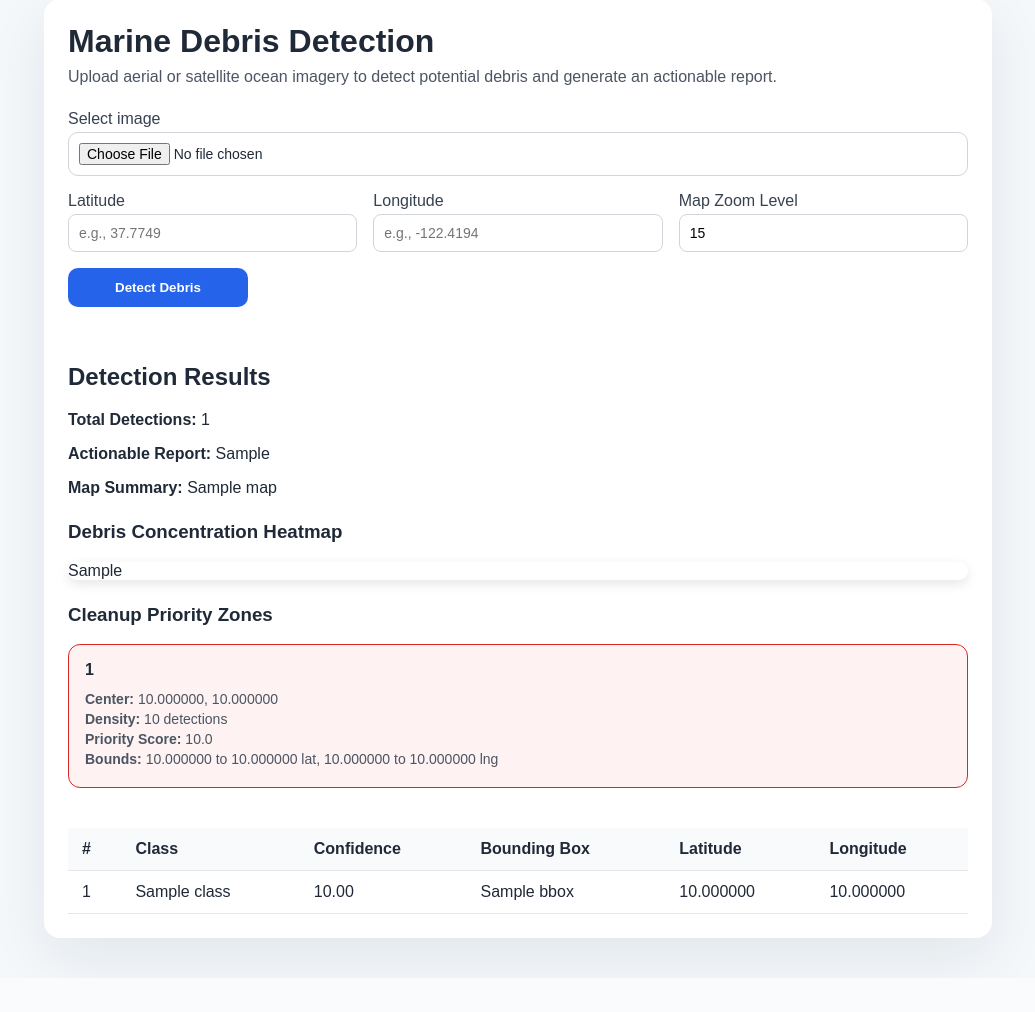
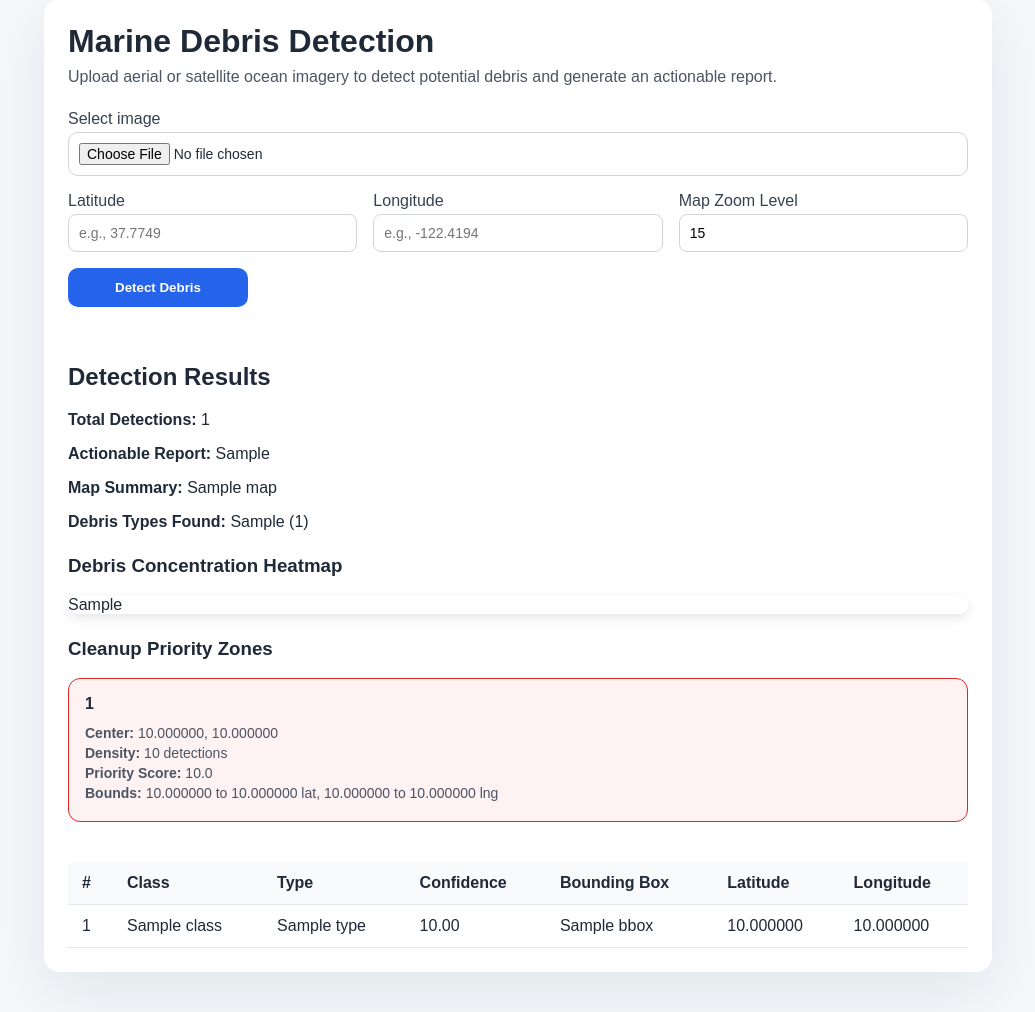
Before and after one commit to saimehul008-sudo/Marine-Debris-Detection, a Flask app: template backend/templates/index.html in a window 1280 px wide. Shown: the part 41-1053 px from the top of the page, without its empty margins (122-1157 px from the left). Before the commit the page ends 1011 px from the top, so only its background shows below. Run offline with Flask 3, Linux system fonts and the light colour scheme; the template is opened without the code that fills it: most values are stand-ins (such as "Sample title", 1, 10 or a date in 2020).

Commit message:
third commit

```diff
--- a/backend/app.py
+++ b/backend/app.py
@@ -58,6 +58,7 @@ def index():
 
                 detections = []
                 detection_coords = []
+                debris_type_counts = {}
 
                 height, width = image_np.shape[:2]
 
@@ -71,8 +72,12 @@ def index():
                         pixel_lat = lat - (y / height) * 0.01  # Rough approximation
                         pixel_lng = lng + (x / width) * 0.01   # Rough approximation
 
+                        debris_type = classify_debris(area, w, h)
+                        debris_type_counts[debris_type] = debris_type_counts.get(debris_type, 0) + 1
+
                         detections.append({
                             "class": "potential_debris",
+                            "type": debris_type,
                             "confidence": 0.75,
                             "bbox": [x, y, x + w, y + h],
                             "latitude": pixel_lat,
@@ -97,6 +102,7 @@ def index():
                 results = {
                     "total_detections": len(detections),
                     "detections": detections,
+                    "types_found": debris_type_counts,
                     "map": f"Detected {len(detections)} debris items in area centered at {lat}, {lng}",
                     "actionable_report": f"Detected {len(detections)} potential debris items. {len(priority_zones) if priority_zones else 0} priority zones identified for cleanup.",
                     "heatmap_available": heatmap_html is not None,
@@ -106,6 +112,20 @@ def index():
                 error = f"Unable to process the image: {exc}"
 
     return render_template("index.html", results=results, error=error, heatmap_html=heatmap_html, priority_zones=priority_zones)
+
+def classify_debris(area, width, height):
+    """Classify debris into a rough type based on size and shape."""
+    aspect_ratio = width / height if height > 0 else 1
+    if area > 2000 and aspect_ratio > 1.5:
+        return "plastic_container"
+    if area > 1500 and aspect_ratio < 0.6:
+        return "fishing_net"
+    if area > 800:
+        return "wood_fragment"
+    if area > 300:
+        return "plastic_fragment"
+    return "general_debris"
+
 
 def generate_heatmap(detection_coords, center_lat, center_lng, zoom):
     """Generate a folium heatmap with debris concentration overlay"""
@@ -205,6 +225,7 @@ def export_geojson():
                 geometry=geojson.Point((detection["longitude"], detection["latitude"])),
                 properties={
                     "class": detection.get("class", "debris"),
+                    "type": detection.get("type", "unknown"),
                     "confidence": detection.get("confidence", 0.0),
                     "area": detection.get("area", 0),
                     "bbox": detection.get("bbox", [])
--- a/backend/templates/index.html
+++ b/backend/templates/index.html
@@ -47,6 +47,13 @@
         <p><strong>Total Detections:</strong> {{ results.total_detections }}</p>
         <p><strong>Actionable Report:</strong> {{ results.actionable_report }}</p>
         <p><strong>Map Summary:</strong> {{ results.map }}</p>
+        {% if results.types_found %}
+        <p><strong>Debris Types Found:</strong>
+          {% for debris_type, count in results.types_found.items() %}
+            {{ debris_type.replace('_', ' ') }} ({{ count }}){% if not loop.last %}, {% endif %}
+          {% endfor %}
+        </p>
+        {% endif %}
 
         {% if results.heatmap_available %}
         <div class="export-section">
@@ -87,6 +94,7 @@
               <tr>
                 <th>#</th>
                 <th>Class</th>
+                <th>Type</th>
                 <th>Confidence</th>
                 <th>Bounding Box</th>
                 <th>Latitude</th>
@@ -98,6 +106,7 @@
               <tr>
                 <td>{{ loop.index }}</td>
                 <td>{{ detection.class }}</td>
+                <td>{{ detection.type.replace('_', ' ') if detection.type else 'unknown' }}</td>
                 <td>{{ "%.2f" | format(detection.confidence) }}</td>
                 <td>{{ detection.bbox }}</td>
                 <td>{{ "%.6f" | format(detection.latitude) }}</td>
```
